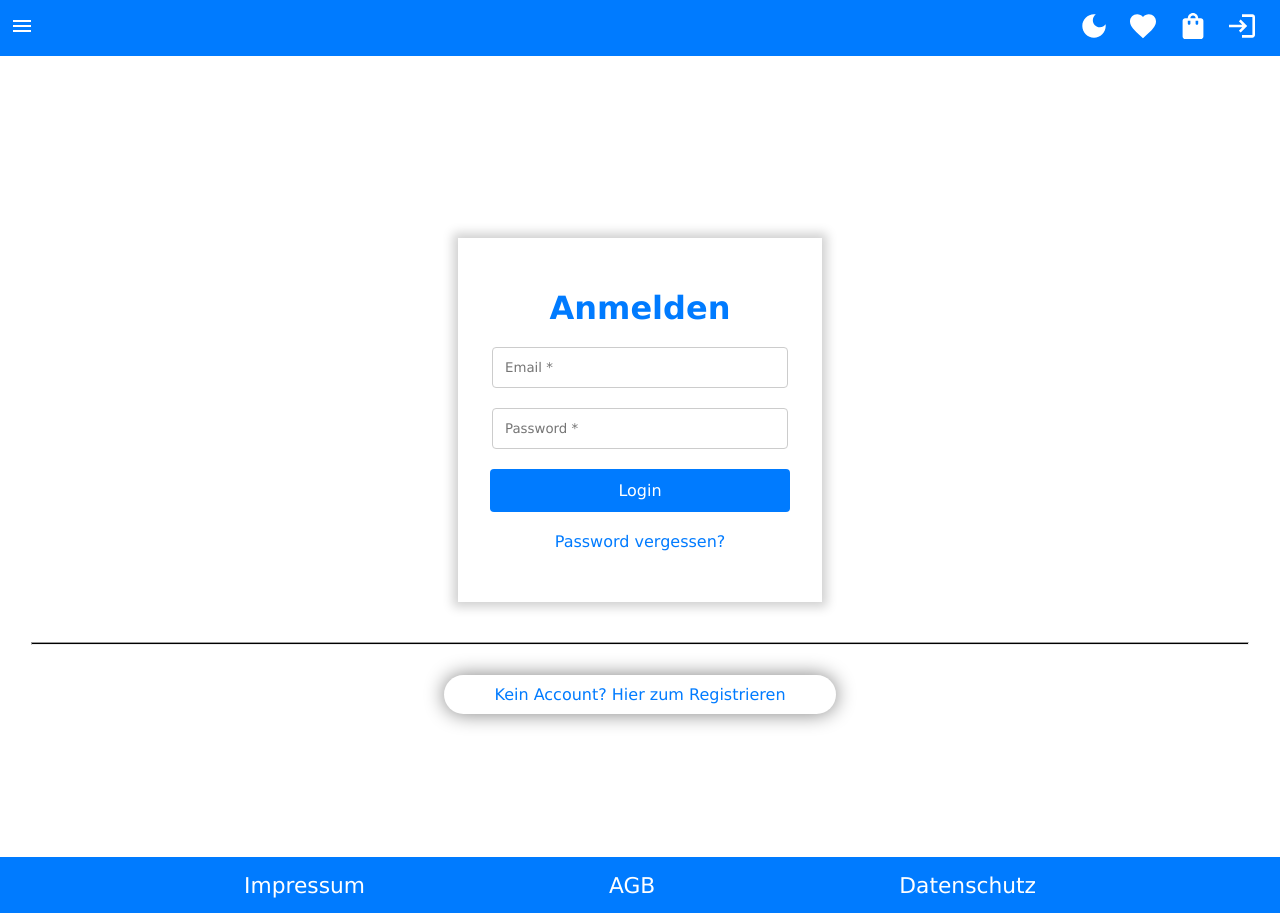
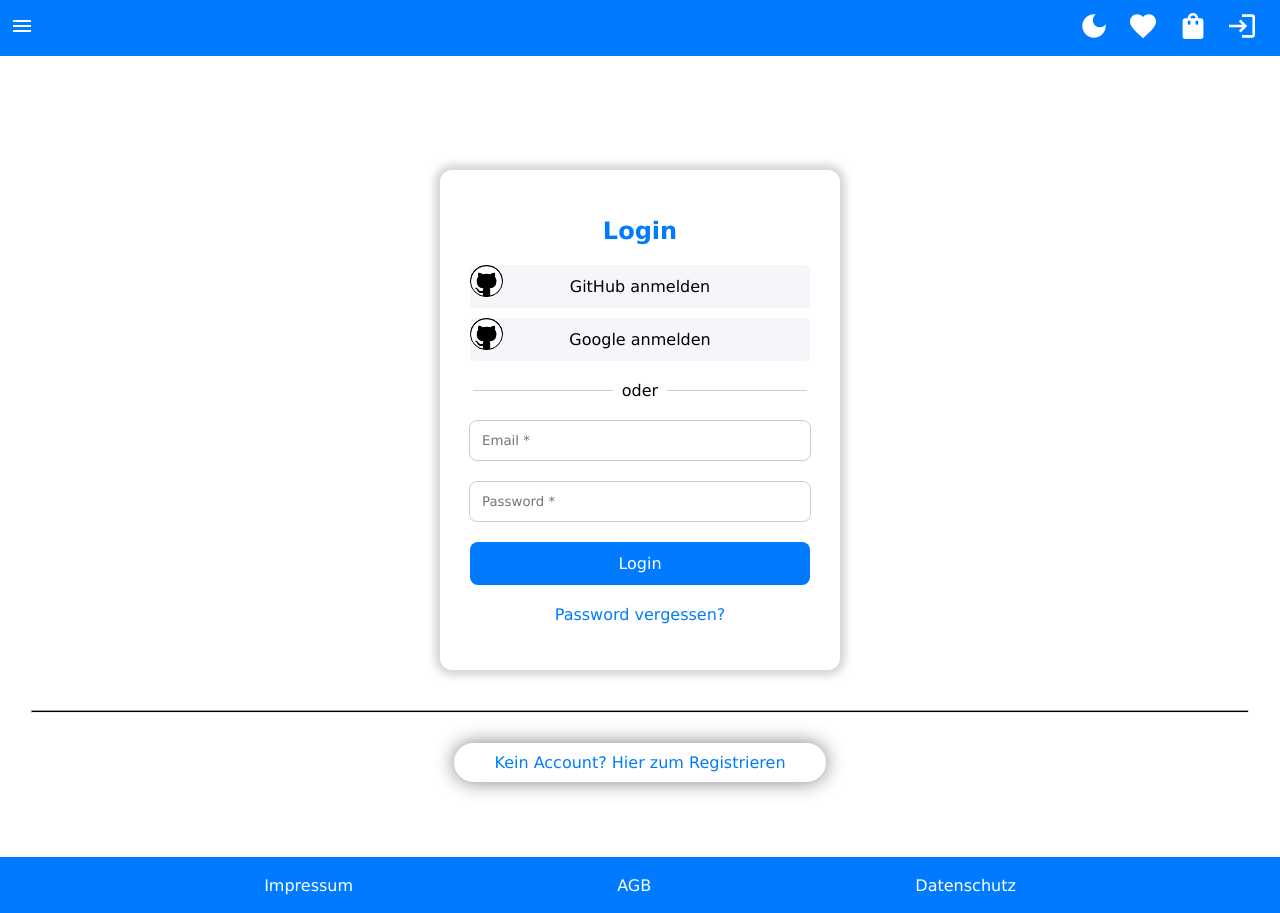
Before and after one commit to AkinKale1999/Project-New, a React (Create React App) app: page /app/login in a window 1280 px wide. Built offline with nearby package versions, Linux system fonts and the light colour scheme.

Commit message:
New Features

```diff
--- a/src/App.css
+++ b/src/App.css
@@ -98,7 +98,7 @@ nav a {
   align-items: var(--align-items);
   flex-direction: var(--flex-direction);
   width: var(--width);
-  height: 600px;
+  height: 800px;
   min-height: 100%;
 }
 
@@ -106,10 +106,11 @@ nav a {
   display: var(--display--flex);
   align-items: var(--align-items);
   justify-content: var(--justify-content);
-  padding: 2rem;
   box-shadow: 0px 0px 10px 5px rgb(209, 209, 209);
-  width: 300px;
+  width: 100%;
+  max-width: 400px;
   margin-top: 40px;
+  border-radius: 12px;
 }
 
 #LoginForm {
@@ -118,21 +119,74 @@ nav a {
   align-items: var(--align-items);
   justify-content: var(--justify-content);
   gap: 20px;
-  height: 300px;
+  height: 500px;
   width: var(--width);
 }
 
 #LoginHeader {
-  color: #007bff
+  color: #007bff;
+  font-size: 1.5rem;
+}
+
+.LoginWithGithubOrGoogle {
+  width: 85%;
+  display: flex;
+  flex-direction: column;
+  gap: 10px;
+  border-radius: 8px;
+}
+
+.LoginWithGithubOrGoogle form button {
+  background-color: rgb(245, 246, 250);
+  color: black;
+}
+
+.BreakpointLogins {
+  display: flex;
+  text-align: center;
+  width: 100%;
+}
+
+.OrDifferentLogin {
+  width: 100%;
+  display: flex;
+  justify-content: center;
+  align-items: center;
+  z-index: 1;
+  padding-left: 24px;
+  padding-right: 24px;
+}
+
+.OrDifferentLogin::before,
+.OrDifferentLogin::after {
+  content: "";
+  flex-grow: 1;
+  height: 1px;
+  background-color: #ccc;
+  margin: 0 9px;
+  box-sizing: inherit;
 }
 
 #UserLogin,
 #PasswordLogin {
-  width: 270px;
+  width: 79%;
   padding: 12px;
   border: 1px solid #ccc;
-  border-radius: 4px;
+  border-radius: 8px;
   outline: none;
+}
+
+
+.GithubGoogleIcon {
+  width: fit-content;
+  height: 30px;
+  background-color: black;
+  border-radius: 50px;
+  border: 1px solid black;
+  position: absolute;
+  display: flex;
+  justify-content: center;
+  align-items: center;
 }
 
 
@@ -140,6 +194,9 @@ nav a {
 
 .DefaultContainerBtn {
   width: var(--width);
+  display: flex;
+  justify-content: center;
+  align-items: center;
 }
 
 .button--default {
@@ -171,6 +228,11 @@ nav a {
   border-radius: 0px;
 }
 
+#BtnLogin {
+  width: 85%;
+  border-radius: 8px;
+}
+
 /* --------------------INDIVIDUELL DESIGNED BUTTON------------------------------- */
 
 #BreakPoint {
@@ -183,7 +245,7 @@ nav a {
 
 #RegisterLink {
   margin-top: 30px;
-  padding: 10px 50px;
+  padding: 10px 40px;
   border-radius: 50px;
   box-shadow: 0px 0px 20px 0px grey;
 }
@@ -391,7 +453,7 @@ nav a {
   display: var(--display--flex);
   cursor: var(--cursor-pointer);
   color: #fff;
-  font-size: 1.7vmax;
+  font-size: 1rem;
 }
 
 /* -------------------------------------- */
--- /dev/null
+++ b/src/components/GithubAndGoogleIcon/GithubGoogleIcon.jsx
@@ -0,0 +1,7 @@
+export default function IconGithubAndGoogle({src, alt}) {
+
+
+    return (<>
+        <img className="GithubGoogleIcon" src={src} alt={alt} />
+    </>)
+}
--- a/src/components/Login/Login.jsx
+++ b/src/components/Login/Login.jsx
@@ -3,6 +3,7 @@ import axios from "axios";
 import { Link, useNavigate } from "react-router-dom";
 import Button from "../Button/Button";
 import InputFields from "../InputFields/InputFields";
+import IconGithubAndGoogle from "../GithubAndGoogleIcon/GithubGoogleIcon";
 
 function Login() {
   const [Username, setUsername] = useState("");
@@ -75,14 +76,33 @@ function Login() {
       <div id="MainContainerLogin" ref={Main_Container}>
         <div id="LoginContainer">
           <form action="/login" id="LoginForm" onSubmit={handleLogin}>
-            <h1 id="LoginHeader"yy>Anmelden</h1>
+            <h1 id="LoginHeader">Login</h1>
+
+            <div className="LoginWithGithubOrGoogle">
+              <form action="">
+                <IconGithubAndGoogle src={"/img/github.png"} alt={"Github-Icon"} />
+                <Button text={"GitHub anmelden"}>
+                </Button>
+              </form>
+
+              <form action="">
+                <IconGithubAndGoogle src={"/img/github.png"} alt={"Google-Icon"} />
+                <Button text={"Google anmelden"}>
+                </Button>
+              </form>
+            </div>
+
+            <div className="BreakpointLogins">
+              <span className="OrDifferentLogin">oder</span>
+
+            </div>
 
 
             <InputFields type={"text"} id={"UserLogin"} placeholder={"Email *"} value={Username} onChange={(e) => setUsername(e.target.value)} required={"required"} />
 
             <InputFields type={"password"} id={"PasswordLogin"} placeholder={"Password *"} value={Password} onChange={(e) => setPassword(e.target.value)} required={"required"} />
 
-            <Button btnType={"submit"} className={""} text={"Login"} disabled={buttonText} />
+            <Button btnType={"submit"} id="BtnLogin" text={"Login"} disabled={buttonText} />
             {/* disabled={buttonText} bedeutet das wenn buttonText = true ist das man mit dem Button nicht
             Interagieren kann, wenn er false ist dann schon*/}
 
```
Also changed, not shown: public/img/github.png (added).
